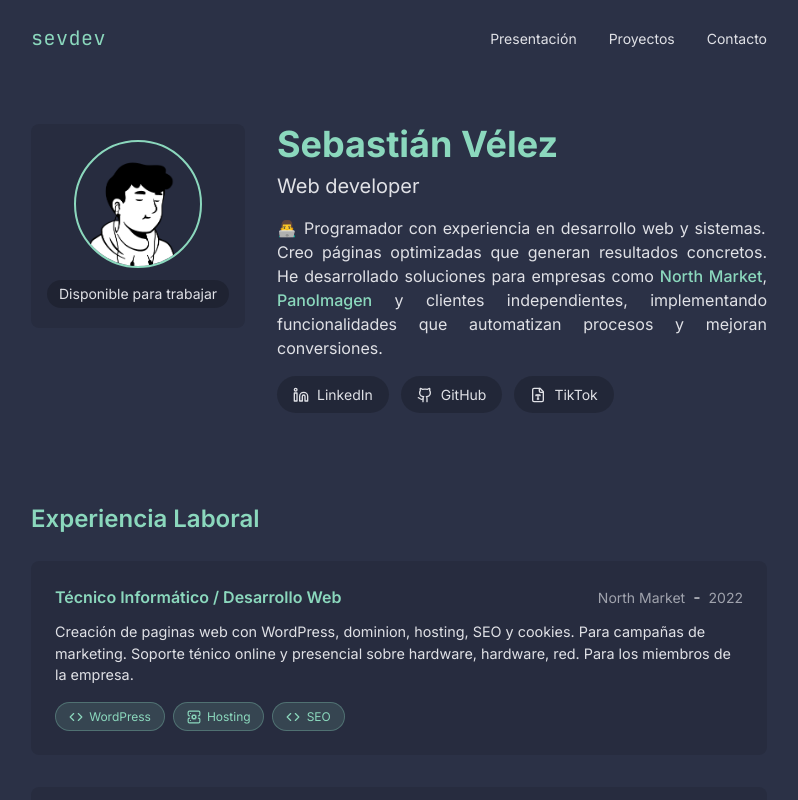
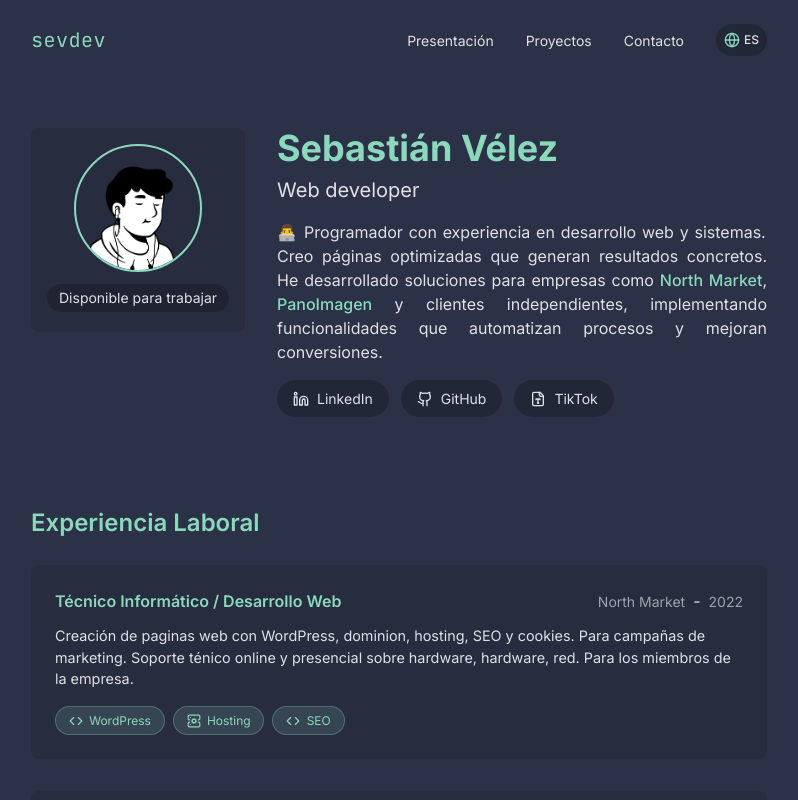
Before and after one commit to Kobakk/centered-craft-portfolio-fbb91b74, a React (Vite) app: page / in a window 1280 px wide. Shown: the top 800 px of the page, without its empty margins (241-1039 px from the left). Built offline with nearby package versions, Linux system fonts and the light colour scheme.

Commit message:
Add language switch button
Adds a button to the navbar to switch between English and Spanish.

```diff
--- a/src/App.tsx
+++ b/src/App.tsx
@@ -7,12 +7,14 @@ import { BrowserRouter, Routes, Route } from "react-router-dom";
 import { AnimatePresence } from "framer-motion";
 import Index from "./pages/Index";
 import NotFound from "./pages/NotFound";
+import { LanguageProvider } from "./contexts/LanguageContext";
 
 const queryClient = new QueryClient();
 
 const App = () => (
   <QueryClientProvider client={queryClient}>
     <TooltipProvider>
+      <LanguageProvider>
         <Toaster />
         <Sonner />
         <BrowserRouter>
@@ -25,6 +27,7 @@ const App = () => (
             </Routes>
           </AnimatePresence>
         </BrowserRouter>
+      </LanguageProvider>
     </TooltipProvider>
   </QueryClientProvider>
 );
--- a/src/components/Navbar.tsx
+++ b/src/components/Navbar.tsx
@@ -1,12 +1,16 @@
 
 import { motion } from "framer-motion";
 import { Link } from "react-router-dom";
+import { Globe } from "lucide-react";
+import { useLanguage } from "../contexts/LanguageContext";
 
 const Navbar = () => {
+  const { language, setLanguage, t } = useLanguage();
+
   const links = [
-    { name: "Presentación", href: "/" },
-    { name: "Proyectos", href: "/projects" },
-    { name: "Contacto", href: "/contact" },
+    { name: t('nav.home'), href: "/" },
+    { name: t('nav.projects'), href: "/projects" },
+    { name: t('nav.contact'), href: "/contact" },
   ];
 
   const navVariants = {
@@ -28,6 +32,10 @@ const Navbar = () => {
         duration: 0.2
       }
     }
+  };
+
+  const toggleLanguage = () => {
+    setLanguage(language === 'es' ? 'en' : 'es');
   };
 
   return (
@@ -70,6 +78,16 @@ const Navbar = () => {
                 </Link>
               </motion.div>
             ))}
+            <motion.button
+              whileHover="hover"
+              variants={linkVariants}
+              onClick={toggleLanguage}
+              className="flex items-center justify-center rounded-full p-2 bg-black/20 hover:bg-black/30 transition-colors"
+              aria-label="Toggle language"
+            >
+              <Globe size={16} className="text-[#8bd8bd]" />
+              <span className="ml-1 text-xs font-medium">{language.toUpperCase()}</span>
+            </motion.button>
           </div>
         </div>
       </div>
--- /dev/null
+++ b/src/contexts/LanguageContext.tsx
@@ -0,0 +1,53 @@
+
+import React, { createContext, useContext, useState, ReactNode } from 'react';
+
+type Language = 'es' | 'en';
+
+interface LanguageContextType {
+  language: Language;
+  setLanguage: (lang: Language) => void;
+  t: (key: string) => string;
+}
+
+const translations = {
+  en: {
+    'nav.home': 'Home',
+    'nav.projects': 'Projects',
+    'nav.contact': 'Contact',
+    'hero.available': 'Available for work',
+    'hero.jobTitle': 'Web developer',
+    // Add more translations as needed
+  },
+  es: {
+    'nav.home': 'Presentación',
+    'nav.projects': 'Proyectos',
+    'nav.contact': 'Contacto',
+    'hero.available': 'Disponible para trabajar',
+    'hero.jobTitle': 'Web developer',
+    // Add more translations as needed
+  }
+};
+
+const LanguageContext = createContext<LanguageContextType | undefined>(undefined);
+
+export const LanguageProvider = ({ children }: { children: ReactNode }) => {
+  const [language, setLanguage] = useState<Language>('es');
+
+  const t = (key: string): string => {
+    return translations[language][key as keyof typeof translations[typeof language]] || key;
+  };
+
+  return (
+    <LanguageContext.Provider value={{ language, setLanguage, t }}>
+      {children}
+    </LanguageContext.Provider>
+  );
+};
+
+export const useLanguage = (): LanguageContextType => {
+  const context = useContext(LanguageContext);
+  if (context === undefined) {
+    throw new Error('useLanguage must be used within a LanguageProvider');
+  }
+  return context;
+};
```
Lines whose indentation alone changed are shown as unchanged.
